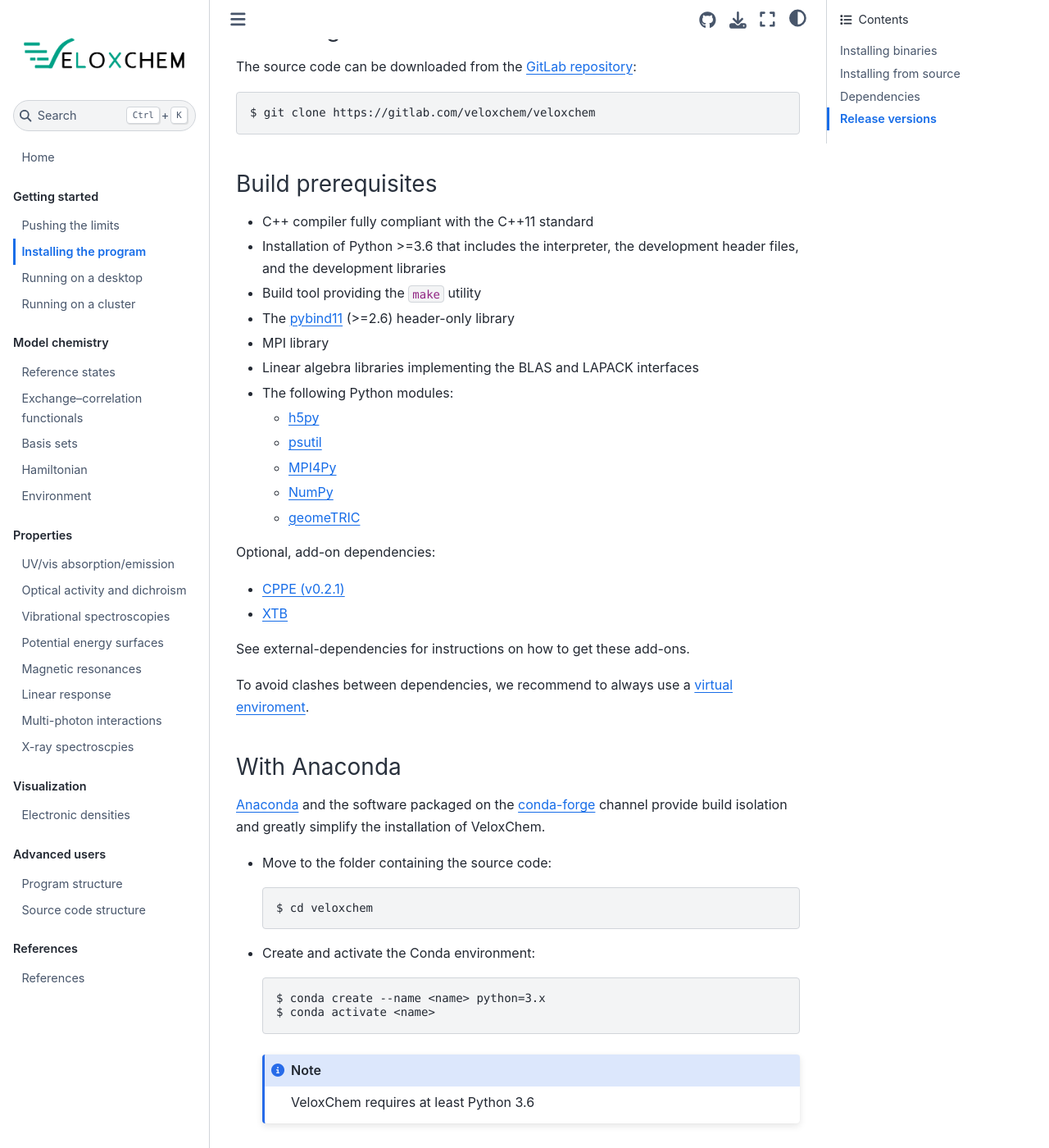
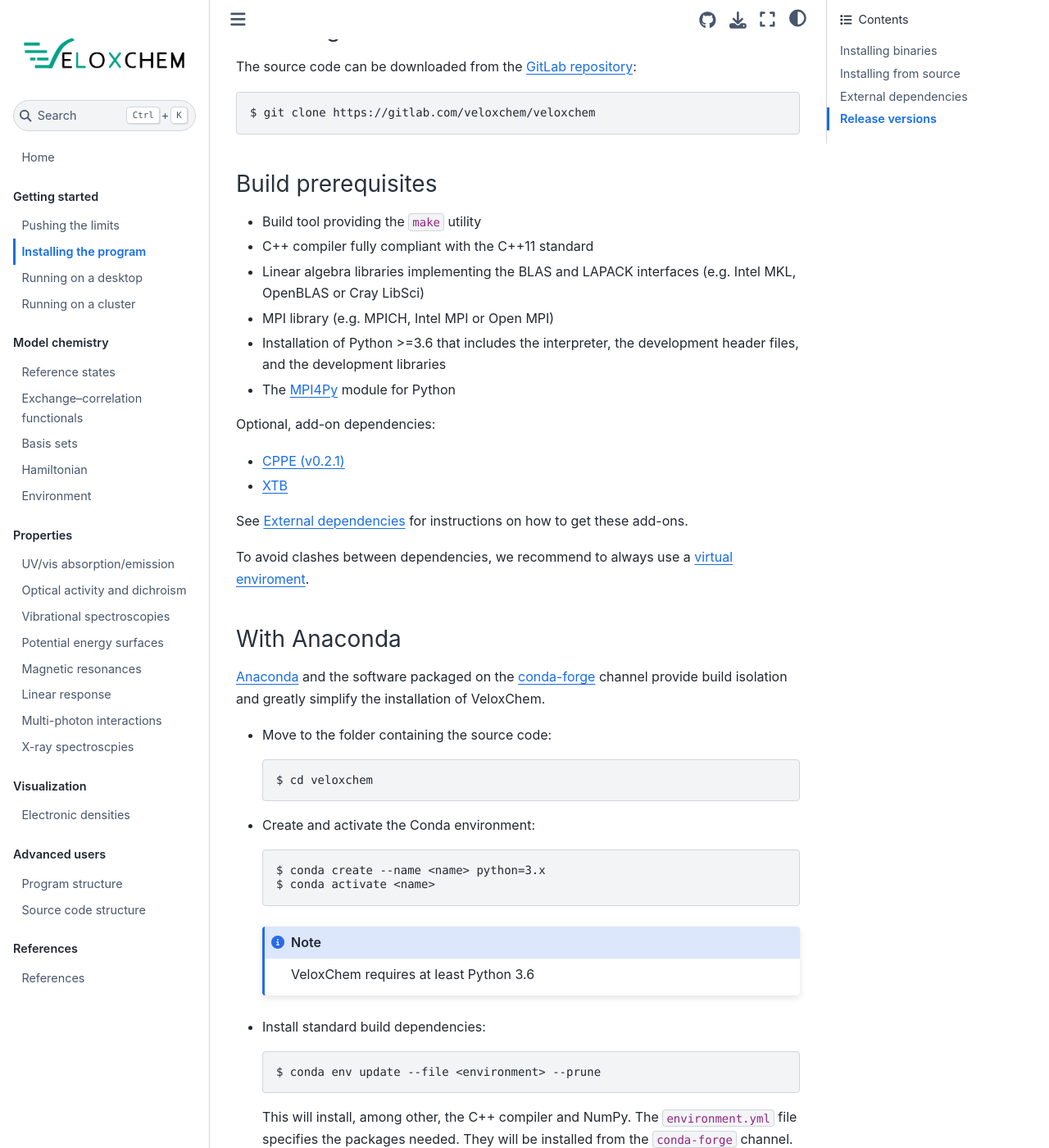
Before and after one commit to kthpanor/vlxman, a Jupyter Book: the page built from docs/installation.md, in a window 1280 px wide and 1400 px high, scrolled down 1731 px. Shown: the whole window at 82% size. Built offline with Jupyter Book 1.0.4 settings and Sphinx 7.4.7 and the Sphinx Book theme 1.1.4, drawn with Linux system fonts in a browser that asks for light colours; some of the changed text lies outside the part shown.

Commit message:
updated build prerequisites

```diff
--- a/docs/installation.md
+++ b/docs/installation.md
@@ -65,25 +65,19 @@
 
 ### Build prerequisites
 
+- Build tool providing the `make` utility
 - C++ compiler fully compliant with the C++11 standard
+- Linear algebra libraries implementing the BLAS and LAPACK interfaces (e.g. Intel MKL, OpenBLAS or Cray LibSci)
+- MPI library (e.g. MPICH, Intel MPI or Open MPI)
 - Installation of Python >=3.6 that includes the interpreter, the development header files, and the development libraries
-- Build tool providing the `make` utility
-- The [pybind11](https://pybind11.readthedocs.io>) (>=2.6) header-only library
-- MPI library
-- Linear algebra libraries implementing the BLAS and LAPACK interfaces
-- The following Python modules:
-  - [h5py](https://www.h5py.org/)
-  - [psutil](https://psutil.readthedocs.io/en/latest/)
-  - [MPI4Py](https://mpi4py.readthedocs.io/)
-  - [NumPy](https://numpy.org)
-  - [geomeTRIC](https://github.com/leeping/geomeTRIC)
+- The [MPI4Py](https://mpi4py.readthedocs.io/en/stable/) module for Python
 
 Optional, add-on dependencies:
 
 - [CPPE (v0.2.1)](https://github.com/maxscheurer/cppe/releases/tag/v0.2.1)
 - [XTB](https://github.com/grimme-lab/xtb)
 
-See external-dependencies for instructions on how to get these add-ons.
+See {ref}`external-dependencies` for instructions on how to get these add-ons.
 
 To avoid clashes between dependencies, we recommend to always use a [virtual enviroment](https://docs.python.org/3.6/tutorial/venv.html).
 
@@ -120,7 +114,7 @@
     - `mkl_env.yml` which installs the Intel Math Kernel Library,
     - `openblas_env.yml` which installs the OpenBLAS library.
 
-- Install MPI and [Mpi4Py](https://mpi4py.readthedocs.io/)
+- Install MPI and [MPI4Py](https://mpi4py.readthedocs.io/en/stable/)
 
   - To use [OpenMPI](https://www.open-mpi.org/)
 
@@ -270,7 +264,8 @@
 - Soon to come!
 
 
-## Dependencies
+(external-dependencies)=
+## External dependencies
 
 If you wish to use functionality offered through interfaces with other software packages, you will first need to install them.  Currently, interfaces to add-on dependencies [XTB](https://github.com/grimme-lab/xtb) and [CPPE (v0.2.1)](https://github.com/maxscheurer/cppe/releases/tag/v0.2.1) are available.
 
```
